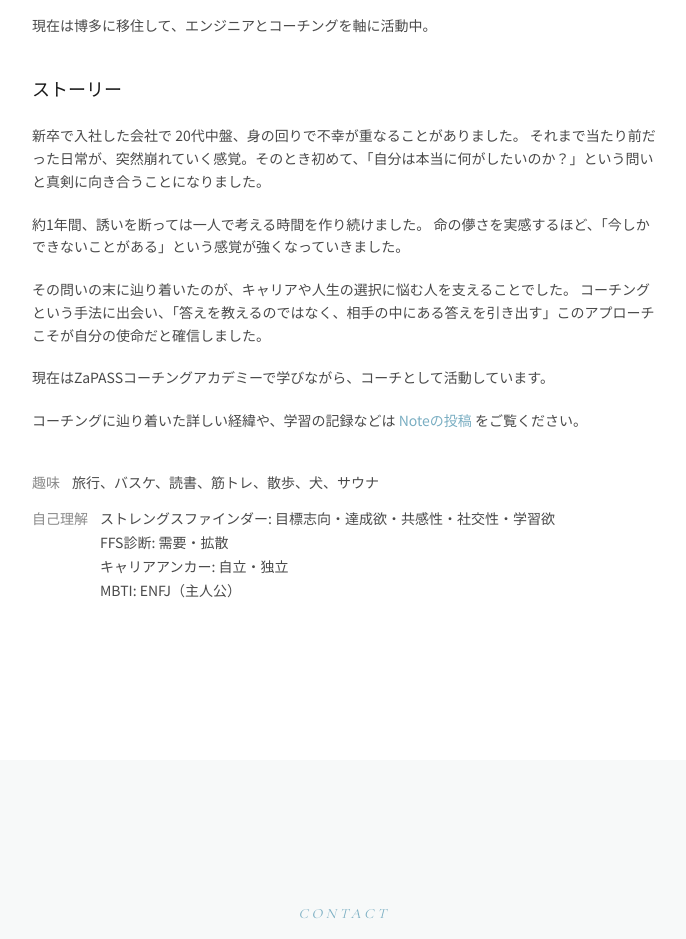
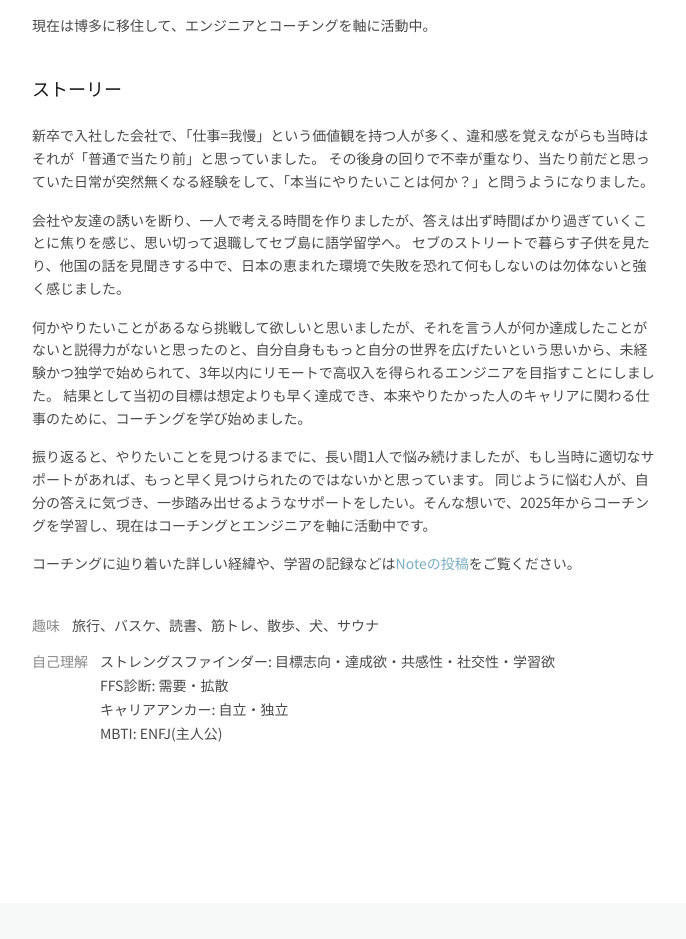
Before and after one commit to fumi-mura/fumi-coach, a Next.js app: page / in a window 1280 px wide. Shown: the part 3921-4860 px from the top of the page, without its empty margins (296-982 px from the left). Built offline with nearby package versions, Linux system fonts and the light colour scheme.

Commit message:
content: restructure story into proper paragraphs

```diff
--- a/src/components/sections/Profile.tsx
+++ b/src/components/sections/Profile.tsx
@@ -41,25 +41,27 @@ export default function Profile() {
         {/* ストーリー */}
         <div className="mb-10">
           <h3 className="font-serif text-ink text-lg mb-5">ストーリー</h3>
-          <div className="space-y-5 font-sans text-ink-muted text-sm leading-relaxed">
+          <div className="space-y-4 font-sans text-ink-muted text-sm leading-relaxed">
             <p>
-              新卒で入社した会社で
-              20代中盤、身の回りで不幸が重なることがありました。
-              それまで当たり前だった日常が、突然崩れていく感覚。そのとき初めて、「自分は本当に何がしたいのか？」という問いと真剣に向き合うことになりました。
+              新卒で入社した会社で、「仕事=我慢」という価値観を持つ人が多く、違和感を覚えながらも当時はそれが「普通で当たり前」と思っていました。
+              その後身の回りで不幸が重なり、当たり前だと思っていた日常が突然無くなる経験をして、「本当にやりたいことは何か？」と問うようになりました。
             </p>
             <p>
-              約1年間、誘いを断っては一人で考える時間を作り続けました。
-              命の儚さを実感するほど、「今しかできないことがある」という感覚が強くなっていきました。
+              会社や友達の誘いを断り、一人で考える時間を作りましたが、答えは出ず時間ばかり過ぎていくことに焦りを感じ、思い切って退職してセブ島に語学留学へ。
+              セブのストリートで暮らす子供を見たり、他国の話を見聞きする中で、日本の恵まれた環境で失敗を恐れて何もしないのは勿体ないと強く感じました。
             </p>
             <p>
-              その問いの末に辿り着いたのが、キャリアや人生の選択に悩む人を支えることでした。
-              コーチングという手法に出会い、「答えを教えるのではなく、相手の中にある答えを引き出す」このアプローチこそが自分の使命だと確信しました。
+              何かやりたいことがあるなら挑戦して欲しいと思いましたが、それを言う人が何か達成したことがないと説得力がないと思ったのと、自分自身ももっと自分の世界を広げたいという思いから、未経験かつ独学で始められて、3年以内にリモートで高収入を得られるエンジニアを目指すことにしました。
+              結果として当初の目標は想定よりも早く達成でき、本来やりたかった人のキャリアに関わる仕事のために、コーチングを学び始めました。
             </p>
             <p>
-              現在はZaPASSコーチングアカデミーで学びながら、コーチとして活動しています。
+              振り返ると、やりたいことを見つけるまでに、長い間1人で悩み続けましたが、もし当時に適切なサポートがあれば、もっと早く見つけられたのではないかと思っています。
+              同じように悩む人が、自分の答えに気づき、一歩踏み出せるようなサポートをしたい。そんな想いで、2025年からコーチングを学習し、現在はコーチングとエンジニアを軸に活動中です。
             </p>
             <p>
-              コーチングに辿り着いた詳しい経緯や、学習の記録などは<a href="https://note.com/fumi23_engineer" className="text-gold" target="_blank" rel="noopener noreferrer"> Noteの投稿 </a> をご覧ください。
+              コーチングに辿り着いた詳しい経緯や、学習の記録などは
+              <a href="https://note.com/fumi23_engineer" className="text-gold" target="_blank" rel="noopener noreferrer">Noteの投稿</a>
+              をご覧ください。
             </p>
           </div>
         </div>
@@ -76,7 +78,7 @@ export default function Profile() {
               <p>ストレングスファインダー: 目標志向・達成欲・共感性・社交性・学習欲</p>
               <p>FFS診断: 需要・拡散</p>
               <p>キャリアアンカー: 自立・独立</p>
-              <p>MBTI: ENFJ（主人公）</p>
+              <p>MBTI: ENFJ(主人公)</p>
             </div>
           </div>
         </div>
```
